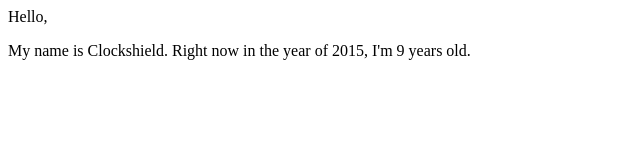
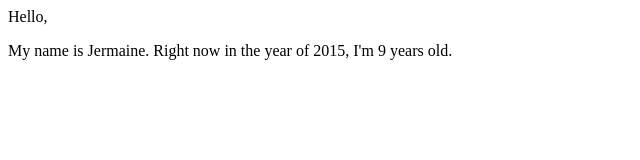
Before and after one commit to clockshield/clockshield.github.io, a plain HTML site: page index.html in a window 1280 px wide. Shown: the full height of the page, 0-640 px from the left. Drawn offline with Linux system fonts and the light colour scheme.

Commit message:
changed my name

```diff
--- a/index.html
+++ b/index.html
@@ -4,7 +4,7 @@
 
 <p> Hello, </p>
 
-<p> My name is Clockshield. Right now in the year of 2015, I'm 9 years old. </p>
+<p> My name is Jermaine. Right now in the year of 2015, I'm 9 years old. </p>
 
 </body>
 </html>
```
